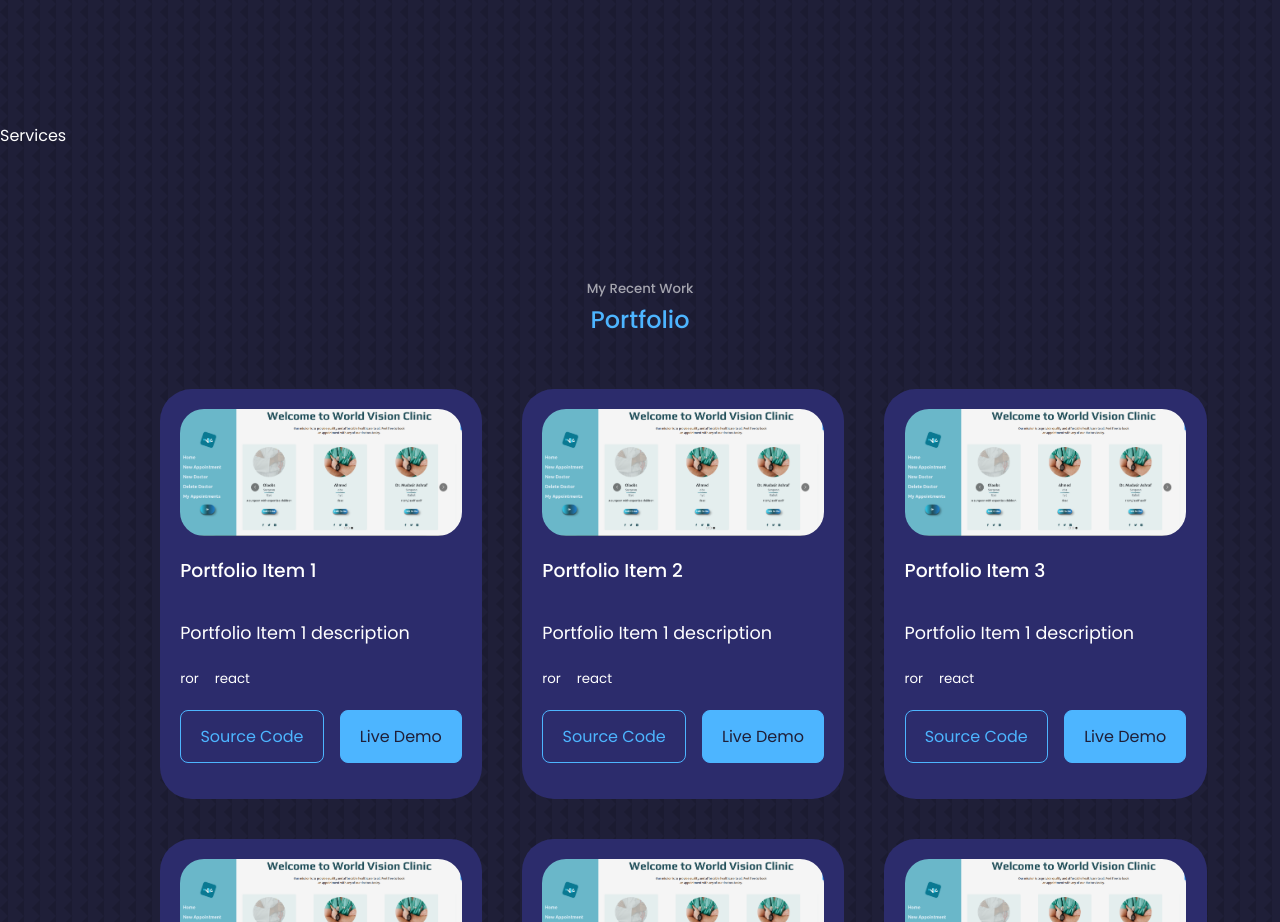
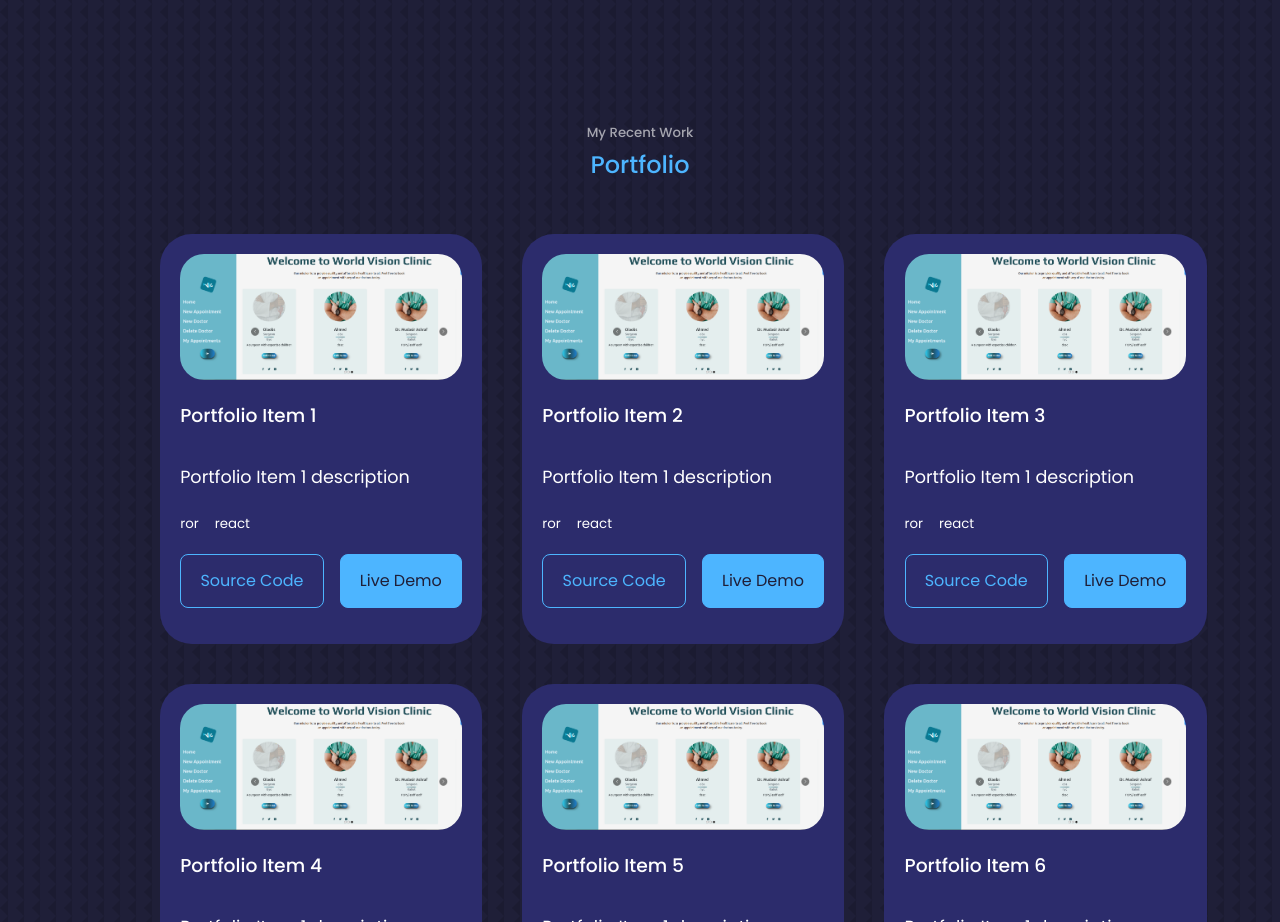
Before and after one commit to SaboorSohaib/sohaib-react-portfolio, a React (Create React App) app: page / in a window 1280 px wide. Shown: the part 2140-3062 px from the top of the page. Built offline with nearby package versions, Linux system fonts and the light colour scheme.

Commit message:
REMOVE SERVICES COMPONENT

```diff
--- a/src/App.jsx
+++ b/src/App.jsx
@@ -4,7 +4,6 @@
 import Nav from './components/nav/Nav';
 import About from './components/about/About';
 import Experience from './components/experience/Experience';
-import Services from './components/services/Services';
 import Portfolio from './components/portfolio/Portfolio';
 import Testimonials from './components/testimonials/Testimonials';
 import Contact from './components/contact/Contact';
@@ -16,7 +15,6 @@
     <Nav />
     <About />
     <Experience />
-    <Services />
     <Portfolio />
     <Testimonials />
     <Contact />
--- a/src/components/services/Services.jsx
+++ /dev/null
@@ -1,8 +0,0 @@
-import React from 'react';
-import './services.css';
-
-const Services = () => (
-  <section id="services">Services</section>
-);
-
-export default Services;
```
